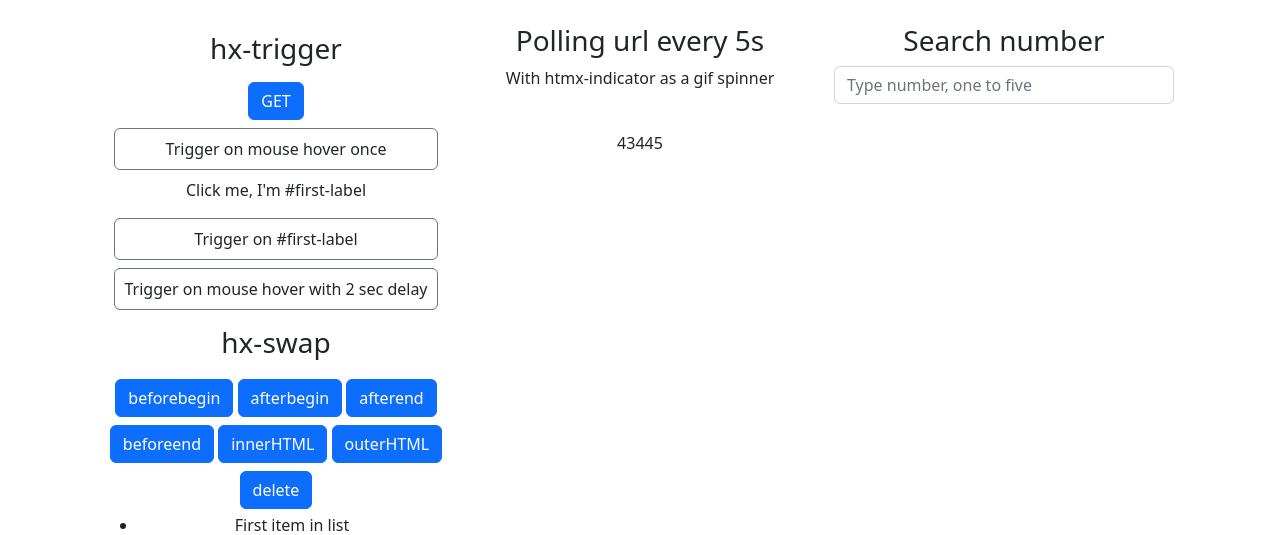
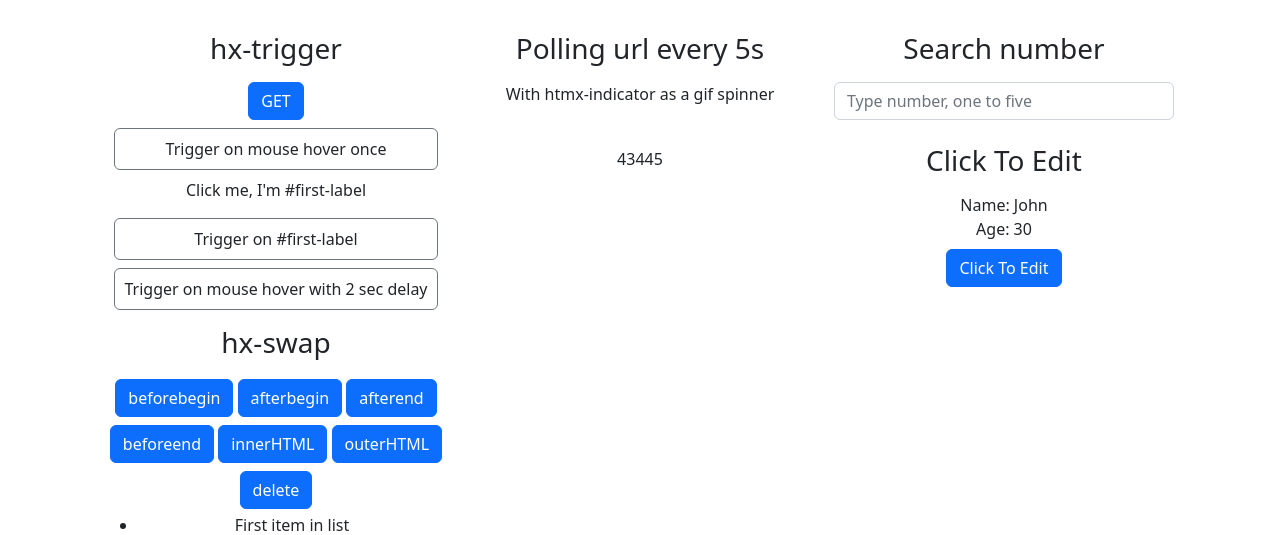
Before and after one commit to VetalM84/flask-htmx, a Flask app: page / in a window 1280 px wide. Shown: the top 535 px of the page. Run offline with Flask 2, Linux system fonts and the light colour scheme; some libraries are stand-ins or nearby versions.

Commit message:
Click to edit

```diff
--- a/app.py
+++ b/app.py
@@ -46,5 +46,34 @@
     return "Nothing found"
 
 
+@app.route("/edit", methods=["GET", "PUT"])
+def click_to_edit():
+    user = {
+        "name": "John",
+        "age": 30,
+    }
+    if request.method == "GET":
+        return f"""<form hx-put='/edit' hx-target='this' hx-swap='outerHTML'>
+                  <div>
+                    <label>Name</label>
+                    <input class="form-control mb-2" type='text' name="name" value='{user['name']}'>
+                  </div>
+                  <div class='form-group'>
+                    <label>Age</label>
+                    <input class="form-control mb-2" type='number' name='age' value="{user['age']}">
+                  </div>
+                  <button class="btn btn-primary mt-2">Submit</button>
+                  </form>"""
+
+    else:
+        user["name"] = request.form.get("name")
+        user["age"] = request.form.get("age")
+        return f"""<div hx-target="this" hx-swap="outerHTML">
+                <div><label>Name</label>: {user['name']}</div>
+                <div><label>Age</label>: {user['age']}</div>
+                <button hx-get="/edit" class="btn btn-primary mt-2">Click To Edit</button>
+                </div>"""
+
+
 if __name__ == "__main__":
     app.run()
--- a/templates/index.html
+++ b/templates/index.html
@@ -10,7 +10,8 @@
 
 			<div class="col">
 				<h3 class="p-2">hx-trigger</h3>
-				<button hx-get="/mouse-click" type="button" class="btn btn-primary">GET</button>
+				<button hx-get="/mouse-click" hx-confirm="Are you sure?" type="button" class="btn btn-primary">GET
+				</button>
 				<div class="p-2 m-2 border border-secondary rounded" hx-post="/mouse-hover"
 				     hx-trigger="mouseenter once" hx-swap="innerHTML">
 					Trigger on mouse hover once
@@ -54,7 +55,7 @@
 			</div>
 
 			<div class="col">
-				<h3>Polling url every 5s</h3>
+				<h3 class="p-2">Polling url every 5s</h3>
 				<p>With htmx-indicator as a gif spinner</p>
 				<img width="30" class="htmx-indicator" src="/static/spinner.gif" alt="spinner">
 				<div hx-get="/polling" hx-trigger="every 5s" hx-target="#polling" hx-indicator=".htmx-indicator">
@@ -63,13 +64,21 @@
 			</div>
 
 			<div class="col">
-				<h3>Search number</h3>
+				<h3 class="p-2">Search number</h3>
 				<input class="form-control mb-2" type="search"
 				       name="search" placeholder="Type number, one to five"
 				       hx-post="/search"
 				       hx-trigger="keyup changed delay:500ms, search"
 				       hx-target="#search-results">
 				<p id="search-results"></p>
+
+				<h3 class="p-2">Click To Edit</h3>
+				<div hx-target="this" hx-swap="outerHTML">
+					<div><label>Name</label>: John</div>
+					<div><label>Age</label>: 30</div>
+					<button hx-get="/edit" class="btn btn-primary mt-2">Click To Edit</button>
+				</div>
+
 			</div>
 		</div>
 	</div>
```
